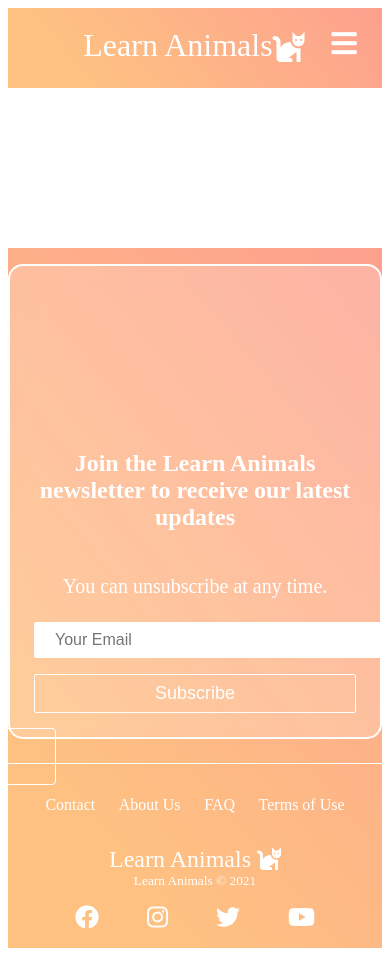
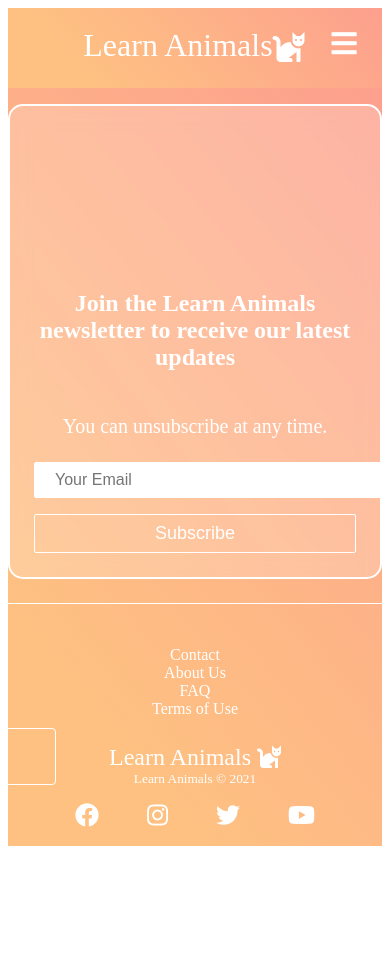
Before and after one commit to Aaron-Lin-74/project-animal-website, a React (Create React App) app: page /services in a window 390 px wide. Shown: the top 956 px of the page. After the commit the page ends 867 px from the top, so only its background shows below. Built offline with nearby package versions, Linux system fonts and the light colour scheme.

Commit message:
Add hover effect on the footer btns

```diff
--- a/src/components/Footer.css
+++ b/src/components/Footer.css
@@ -10,7 +10,6 @@
   flex-direction: column;
   justify-content: center;
   align-items: center;
-  margin-top: 10rem;
 }
 
 .footer-logo > a {
@@ -70,10 +69,23 @@
   color: white;
   text-decoration: none;
 }
+
+.footer-btn {
+  font-size: 1rem;
+  transition: all 0.2s linear;
+}
+.footer-btn:hover {
+  transform: scale(1.5);
+}
 /* social icon */
 .social-icon-link {
   color: white;
   font-size: 1.5rem;
+  transition: all 0.2s linear;
+}
+
+.social-icon-link:hover {
+  transform: scale(1.5);
 }
 
 .social-media {
@@ -110,7 +122,12 @@
     padding-top: 10rem;
   }
   .footer-links {
-    padding-top: 2rem;
+    padding: 2rem 0 0 0;
+  }
+  .footer-nav-items {
+    flex-direction: column;
+    align-items: center;
+    padding: 10px 2px;
   }
   .footer-input {
     width: 100%;
--- a/src/components/Footer.js
+++ b/src/components/Footer.js
@@ -29,10 +29,18 @@
       </section>
       <section className='footer-links'>
         <div className='footer-nav-items'>
-          <Link to='/'>Contact</Link>
-          <Link to='/about'>About Us</Link>
-          <Link to='/'>FAQ</Link>
-          <Link to='/'>Terms of Use</Link>
+          <Link className='footer-btn' to='/'>
+            Contact
+          </Link>
+          <Link className='footer-btn' to='/about'>
+            About Us
+          </Link>
+          <Link className='footer-btn' to='/'>
+            FAQ
+          </Link>
+          <Link className='footer-btn' to='/'>
+            Terms of Use
+          </Link>
         </div>
       </section>
       <section className='social-media'>
```
